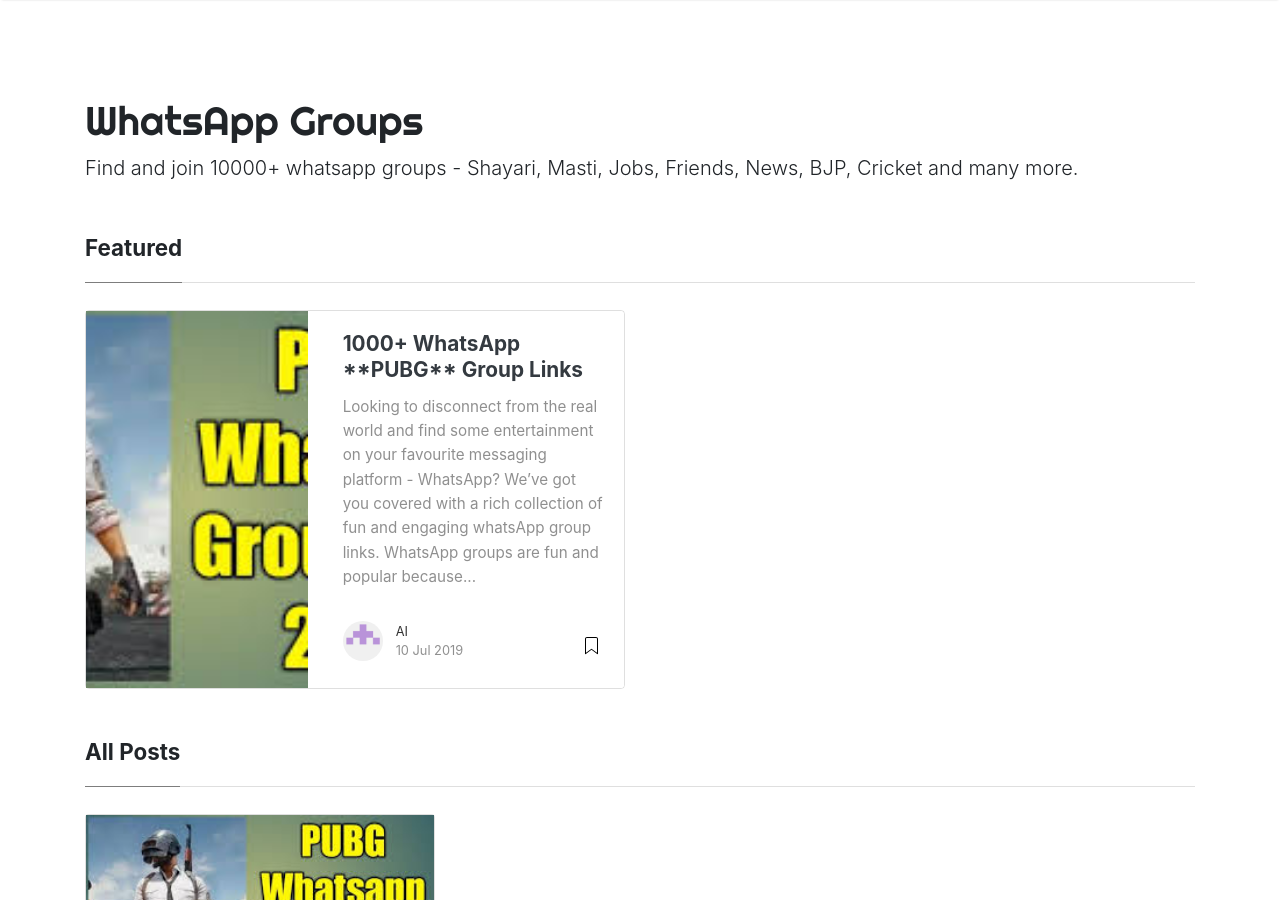
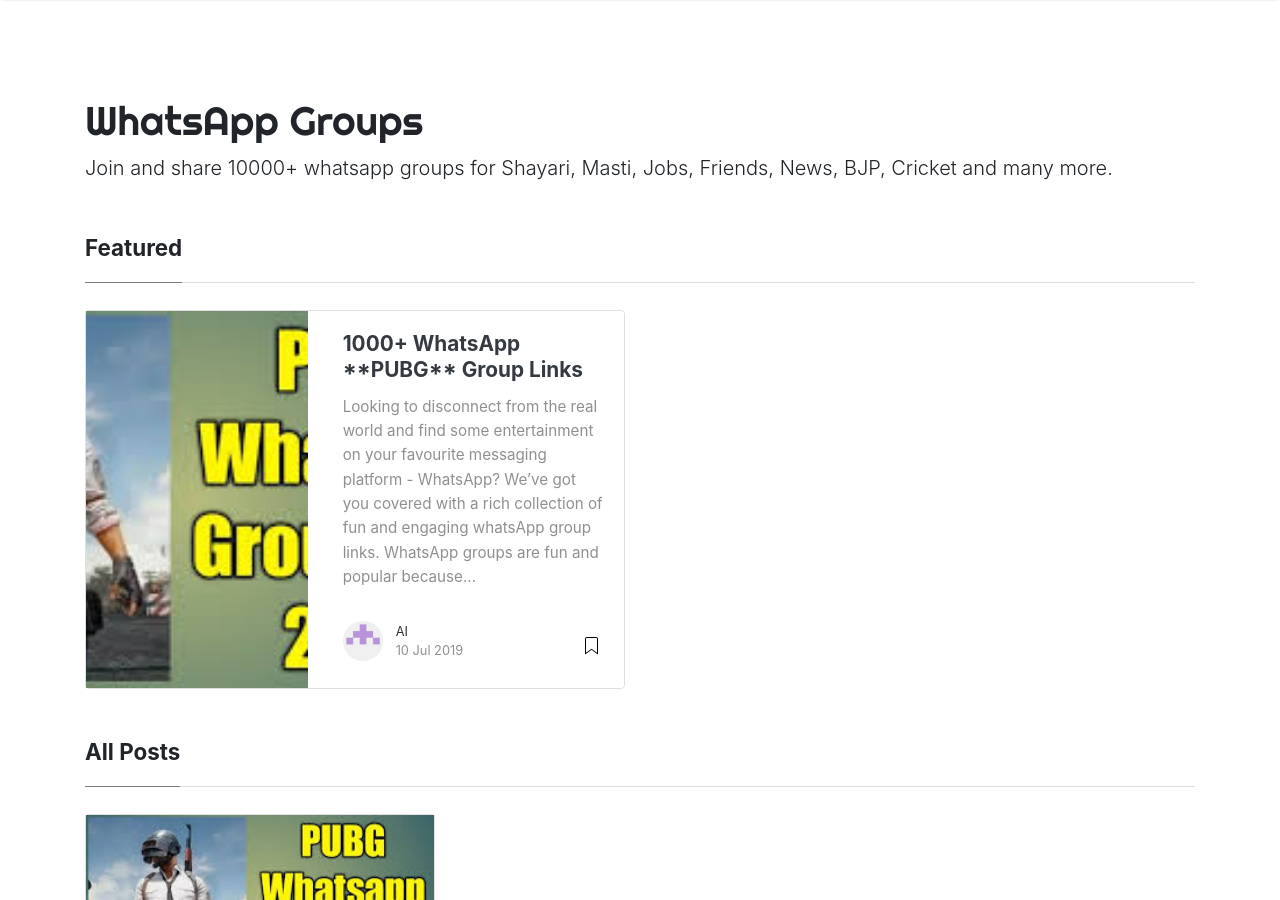
Before and after one commit to distant-gradient/bestwhatsappgroups.app, a Jekyll site: the page built from index.html, in a window 1280 px wide and 900 px high. Built offline with Jekyll 4.4.1, drawn with Linux system fonts in a browser that asks for light colours; nearby versions of some CDN libraries; the list of posts is cut into pages by our own code.

```diff
--- a/_config.yml
+++ b/_config.yml
@@ -1,7 +1,7 @@
 # Site
 name: "WhatsApp Groups"
-title: ""
-description: "Find and join 10000+ whatsapp groups - Shayari, Masti, Jobs, Friends, News, BJP, Cricket and many more."
+title: "WhatsApp Group Links - Join & Share WhatsApp Groups"
+description: "Join and share 10000+ whatsapp groups for Shayari, Masti, Jobs, Friends, News, BJP, Cricket and many more."
 logo: 'assets/images/logo.png'
 favicon: 'assets/images/logo.png'
 baseurl: ''
@@ -15,7 +15,7 @@ permalink: /:title/
 # Authors
 authors:
   ai:
-    name: AI
+    name: Animesh C.
     display_name: AI
     avatar: 'assets/images/profile-4.png'
     gravatar: b1cc14991db7a456fcd761680bbc8f81
--- /dev/null
+++ b/_includes/head.html
@@ -0,0 +1,31 @@
+<head>
+  <meta charset="utf-8">
+  <meta name="viewport" content="width=device-width, initial-scale=1, shrink-to-fit=no">
+
+  <link rel="icon" href="{{ site.baseurl }}/assets/images/logo.png">
+
+  {% seo %}
+
+  <link rel="stylesheet" href="https://stackpath.bootstrapcdn.com/bootstrap/4.1.3/css/bootstrap.min.css" integrity="sha384-MCw98/SFnGE8fJT3GXwEOngsV7Zt27NXFoaoApmYm81iuXoPkFOJwJ8ERdknLPMO" crossorigin="anonymous">
+
+  <link href="{{ site.baseurl }}/assets/css/screen.css" rel="stylesheet">
+
+  <link href="{{ site.baseurl }}/assets/css/main.css" rel="stylesheet">
+
+  <script src="{{ site.baseurl }}/assets/js/jquery.min.js"></script>
+
+</head>
+
+{% if jekyll.environment == 'production' %}
+<!-- change your GA id in _config.yml -->
+<script>
+(function(i,s,o,g,r,a,m){i['GoogleAnalyticsObject']=r;i[r]=i[r]||function(){
+(i[r].q=i[r].q||[]).push(arguments)},i[r].l=1*new Date();a=s.createElement(o),
+m=s.getElementsByTagName(o)[0];a.async=1;a.src=g;m.parentNode.insertBefore(a,m)
+})(window,document,'script','//www.google-analytics.com/analytics.js','ga');
+ga('create', '{{site.google_analytics}}', 'auto');
+ga('send', 'pageview');
+</script>
+{% endif %}
+
+{% capture layout %}{% if page.layout %}layout-{{ page.layout }}{% endif %}{% endcapture %}
--- a/_layouts/default.html
+++ b/_layouts/default.html
@@ -1,38 +1,8 @@
 <!DOCTYPE html>
 <html lang="en">
-  <head>
-  <meta charset="utf-8">
-  <meta name="viewport" content="width=device-width, initial-scale=1, shrink-to-fit=no">
+<html lang="{{ page.lang | default: site.lang | default: "en-US" }}">
 
-  <link rel="icon" href="{{ site.baseurl }}/assets/images/logo.png">
-
-  <!--<title>{{ page.title }} | {{site.name}}</title>-->
-
-  {% seo %}
-
-  <link rel="stylesheet" href="https://stackpath.bootstrapcdn.com/bootstrap/4.1.3/css/bootstrap.min.css" integrity="sha384-MCw98/SFnGE8fJT3GXwEOngsV7Zt27NXFoaoApmYm81iuXoPkFOJwJ8ERdknLPMO" crossorigin="anonymous">
-
-  <link href="{{ site.baseurl }}/assets/css/screen.css" rel="stylesheet">
-
-  <link href="{{ site.baseurl }}/assets/css/main.css" rel="stylesheet">
-
-  <script src="{{ site.baseurl }}/assets/js/jquery.min.js"></script>
-
-</head>
-
-{% if jekyll.environment == 'production' %}
-<!-- change your GA id in _config.yml -->
-<script>
-(function(i,s,o,g,r,a,m){i['GoogleAnalyticsObject']=r;i[r]=i[r]||function(){
-(i[r].q=i[r].q||[]).push(arguments)},i[r].l=1*new Date();a=s.createElement(o),
-m=s.getElementsByTagName(o)[0];a.async=1;a.src=g;m.parentNode.insertBefore(a,m)
-})(window,document,'script','//www.google-analytics.com/analytics.js','ga');
-ga('create', '{{site.google_analytics}}', 'auto');
-ga('send', 'pageview');
-</script>
-{% endif %}
-
-{% capture layout %}{% if page.layout %}layout-{{ page.layout }}{% endif %}{% endcapture %}
+  {% include head.html %}
 <body class="{{layout}}">
 	<!-- defer loading of font and font awesome -->
 	<noscript id="deferred-styles">
```
Also changed, not shown: _rawposts/2019-07-10-pubg-whatsapp-group-links-india.md (+1 -1 lines).
